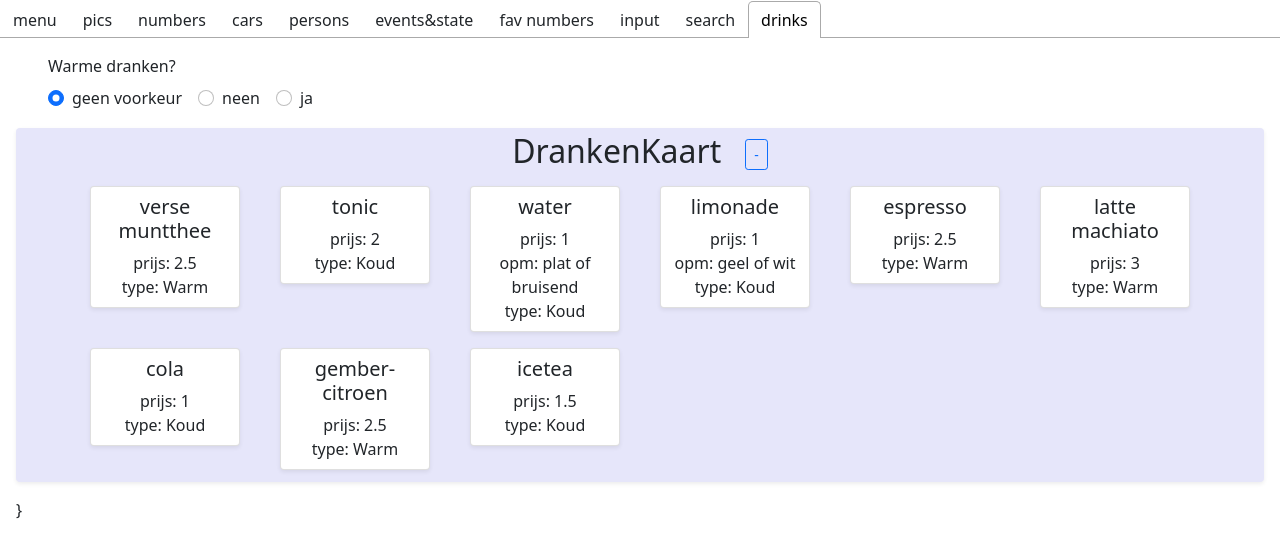
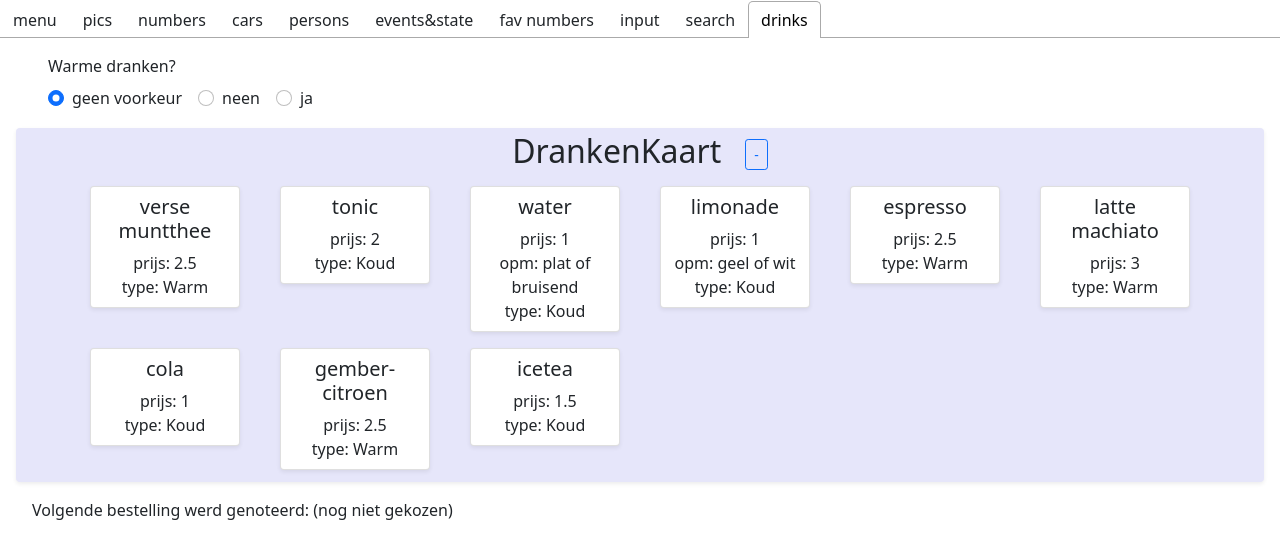
Before and after one commit to kristofmoons/toets2_react, a React (Create React App) app: page / in a window 1280 px wide. Both pictures are taken after a click on the tab "drinks". Shown: the top 558 px of the page. Built offline with nearby package versions, Linux system fonts and the light colour scheme.

Commit message:
vraag 3.1

```diff
--- /dev/null
+++ b/src/components/Orders.js
@@ -0,0 +1,12 @@
+import {useState} from "react";
+
+export function Orders(props) {
+    const {orders} = props;
+    const [order, setOrder] = useState();
+    return (
+        <div className="mx-3">
+
+            <div>Volgende bestelling werd genoteerd: {order ?? "(nog niet gekozen)"}</div>
+        </div>
+    );
+}
--- a/src/pages/DrinksPage.js
+++ b/src/pages/DrinksPage.js
@@ -1,6 +1,7 @@
 import {Drinks} from "../components/Drinks";
 import {Form} from "react-bootstrap";
 import {useState} from "react";
+import {Orders} from "../components/Orders";
 
 
 export function DrinksPage(props) {
@@ -20,9 +21,10 @@ export function DrinksPage(props) {
                 </Form>
             </div>
 
-            <Drinks drinks={drinks} title="DrankenKaart" isInitiallyOpen={true}/>
-
-        }
+            <Drinks drinks={drinks} title="DrankenKaart" isInitiallyOpen={true} />
+            {/*<Drinks drinks={drinks.filter(d => d.warm===false)} title="DrankenKaart (koud)" isInitiallyOpen={true} style={warm !==1? {  visibility:"hidden"}:{  visibility:"hidden"}}/>*/}
+            {/*<Drinks drinks={drinks.filter(d => d.warm===true)} title="DrankenKaart (warm)" isInitiallyOpen={true} style={warm !==2? {  visibility:"hidden"}:{  visibility:"hidden"}}/>*/}
+            <Orders drinks={drinks}/>
 
 
 
```
